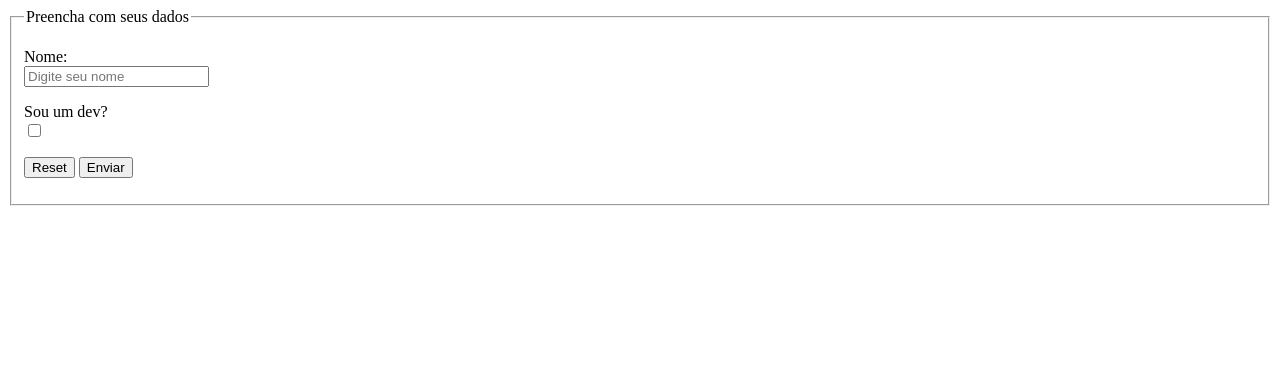
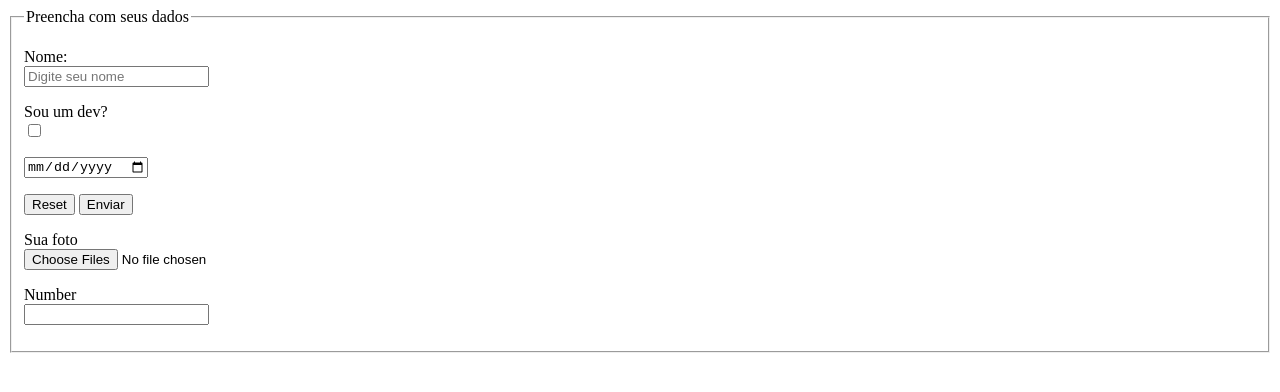
Before and after one commit to leoaleluia/Curso-Udemy, a plain HTML site: page html/formulariosEinputp1.html in a window 1280 px wide. Drawn offline with Linux system fonts and the light colour scheme.

Commit message:
Update formulariosEinputp1.html
estudos

```diff
--- a/html/formulariosEinputp1.html
+++ b/html/formulariosEinputp1.html
@@ -24,13 +24,24 @@
 
             <p>
                 <label for="nome">Sou um dev?</label>
-                <input type="checkbox" id="dev">
+                <input type="checkbox" id="dev" value="sim">
+            </p>
+            <p>
+                <label for="date"></label>
+                <input type="date" id="date" name="date">
             </p>
             <p>
                 <button type="reset">Reset</button>
                 <button type="submit">Enviar</button> <!--Esses dois buttons estão dentro desse formulário, por isso eles envial o que está dentro da tag "form"-->
             </p>
-
+            <p>
+                <label for="file">Sua foto</label>
+                <input type="file" id="file" name="file"  multiple > <!--multiple serve para selecionar mais de um arquivo-->
+            </p>
+            <p>
+                <label for="number">Number</label>
+                <input type="numer" name="number" id="number" min="10" max="50">
+            </p>
         </fieldset>
     </form>
 
```
